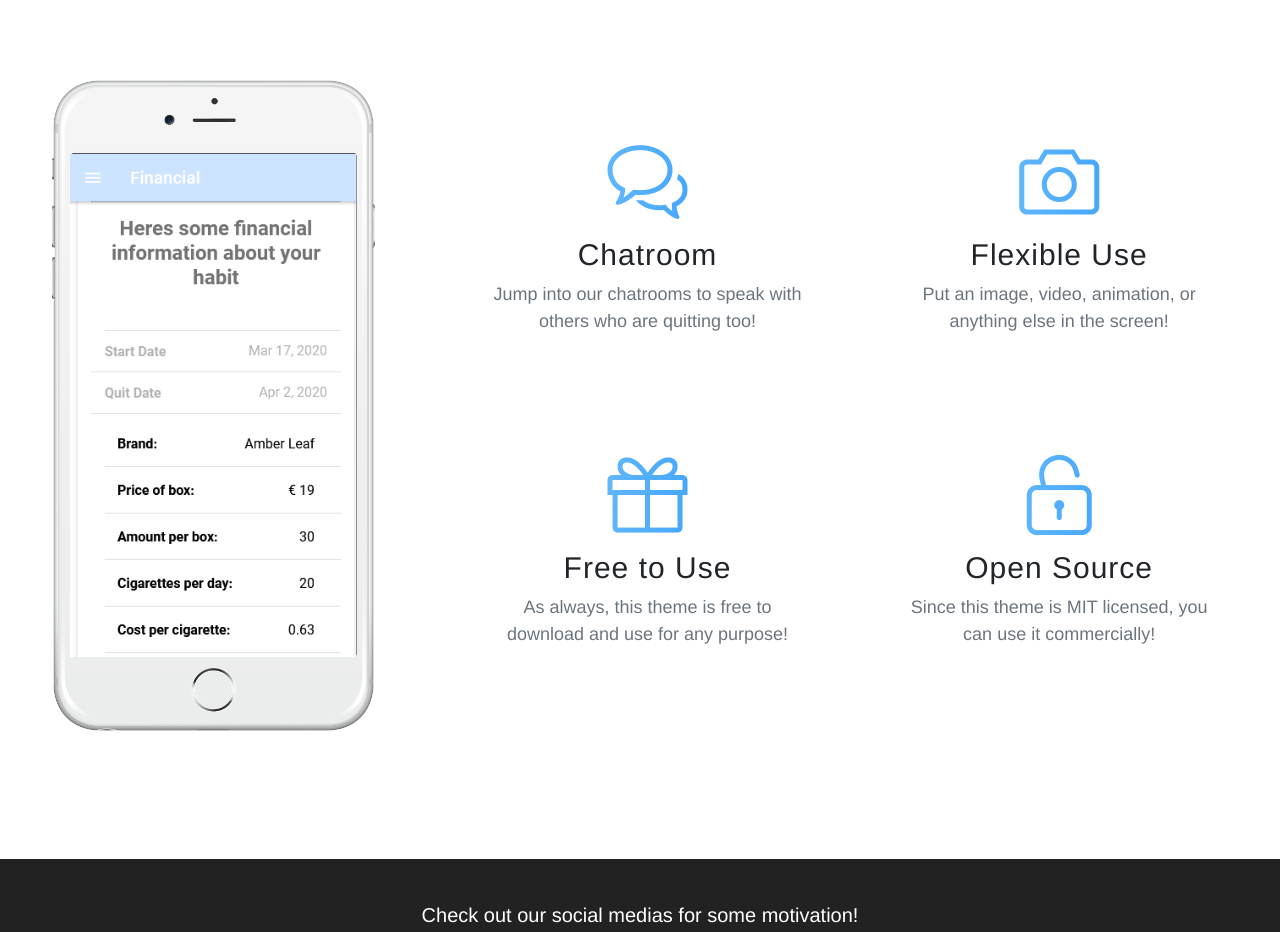
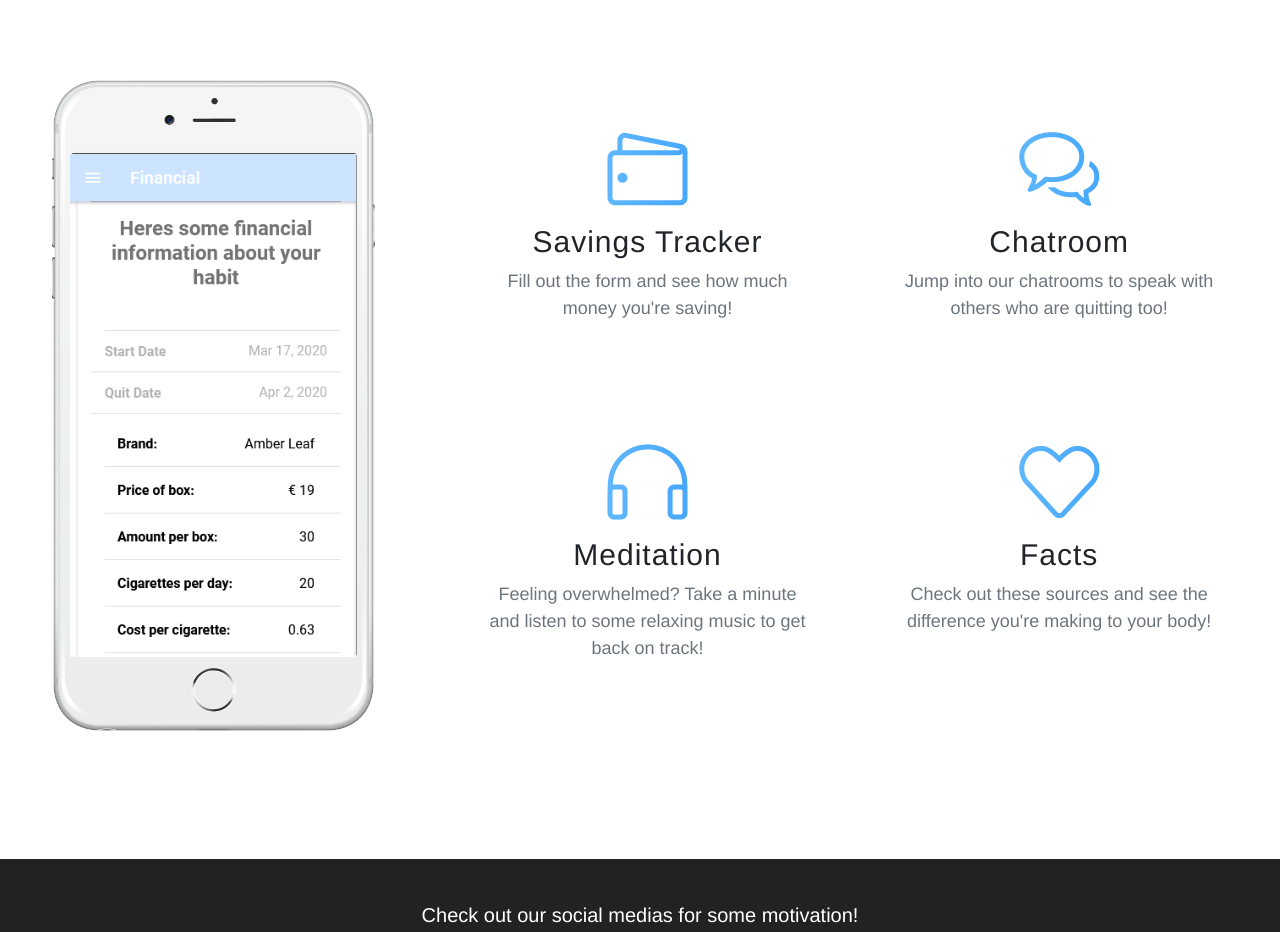
Before and after one commit to DigitalMediaGP/WeQuitWebsite, a plain HTML site: page index.html in a window 1280 px wide. Shown: the part 1780-2712 px from the top of the page. Drawn offline with nearby package versions, Linux system fonts and the light colour scheme.

Commit message:
added in the features

```diff
--- a/index.html
+++ b/index.html
@@ -120,32 +120,32 @@
             <div class="row">
               <div class="col-lg-6">
                 <div class="feature-item">
-                  <i class="icon-bubbles text-primary"></i>
-                  <h3>Chatroom</h3>
-                  <p class="text-muted">Jump into our chatrooms to speak with others who are quitting too!</p>
+                  <i class="icon-wallet text-primary"></i>
+                  <h3>Savings Tracker</h3>
+                  <p class="text-muted">Fill out the form and see how much money you're saving!</p>
                 </div>
               </div>
               <div class="col-lg-6">
                 <div class="feature-item">
-                  <i class="icon-camera text-primary"></i>
-                  <h3>Flexible Use</h3>
-                  <p class="text-muted">Put an image, video, animation, or anything else in the screen!</p>
+                  <i class="icon-bubbles text-primary"></i>
+                  <h3>Chatroom</h3>
+                  <p class="text-muted">Jump into our chatrooms to speak with others who are quitting too!</p>
                 </div>
               </div>
             </div>
             <div class="row">
               <div class="col-lg-6">
                 <div class="feature-item">
-                  <i class="icon-present text-primary"></i>
-                  <h3>Free to Use</h3>
-                  <p class="text-muted">As always, this theme is free to download and use for any purpose!</p>
+                  <i class="icon-earphones text-primary"></i>
+                  <h3>Meditation</h3>
+                  <p class="text-muted">Feeling overwhelmed? Take a minute and listen to some relaxing music to get back on track!</p>
                 </div>
               </div>
               <div class="col-lg-6">
                 <div class="feature-item">
-                  <i class="icon-lock-open text-primary"></i>
-                  <h3>Open Source</h3>
-                  <p class="text-muted">Since this theme is MIT licensed, you can use it commercially!</p>
+                  <i class="icon-heart text-primary"></i>
+                  <h3>Facts</h3>
+                  <p class="text-muted">Check out these sources and see the difference you're making to your body!</p>
                 </div>
               </div>
             </div>
```
